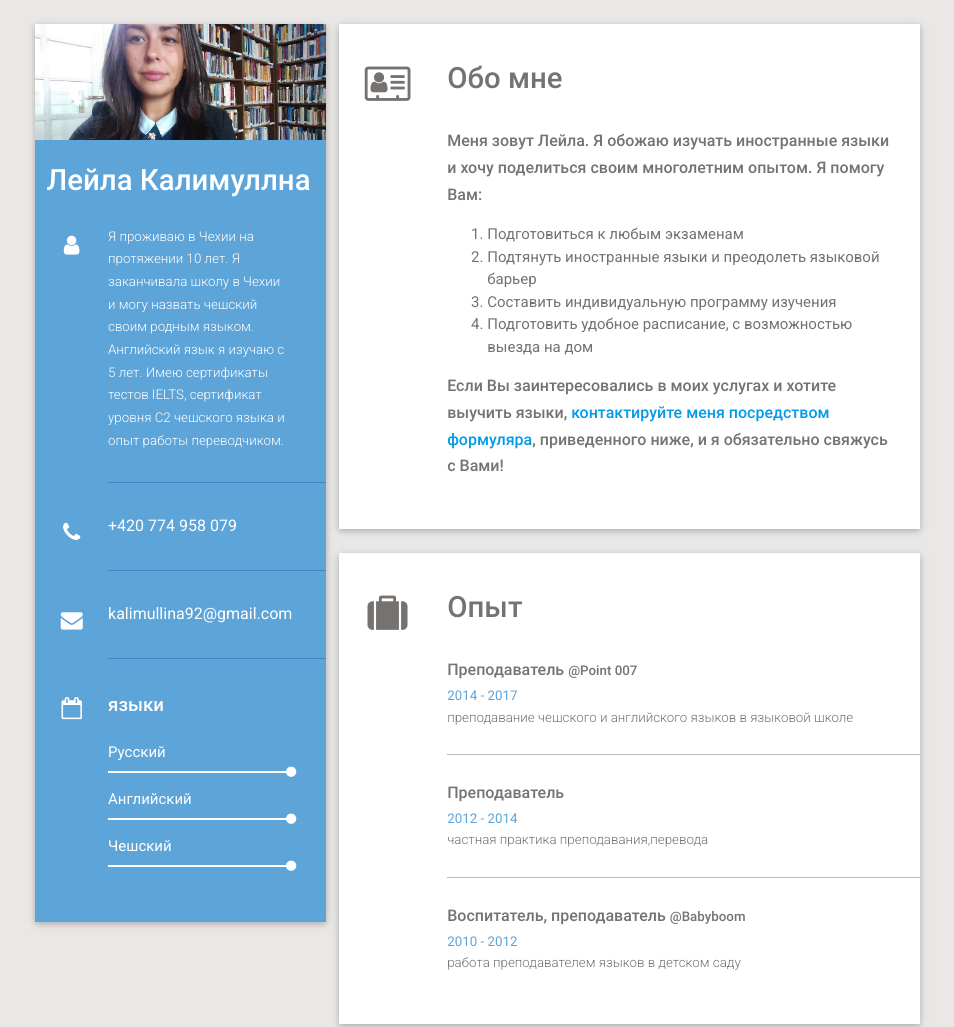
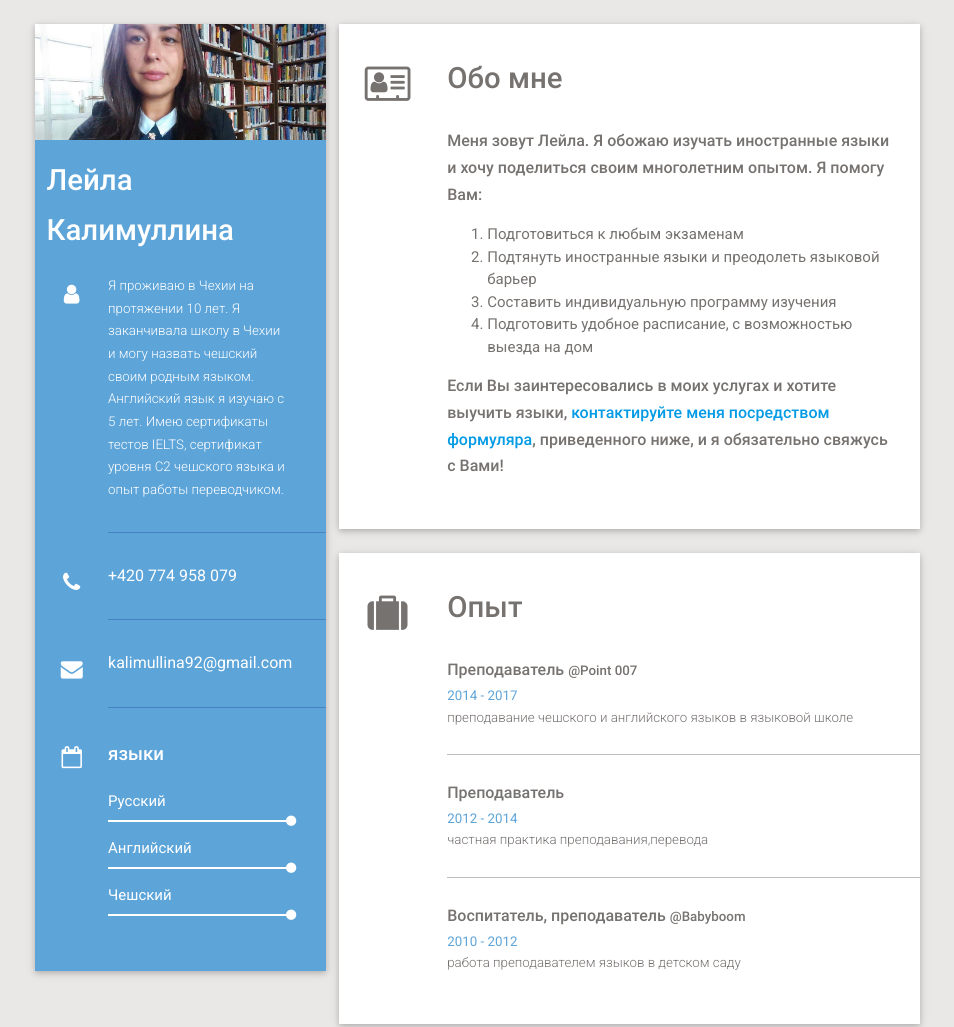
Before and after one commit to cyber-guard/leyla, a plain HTML site: page index.html in a window 1280 px wide. Shown: the top 1027 px of the page, without its empty margins (168-1122 px from the left). Drawn offline with Linux system fonts and the light colour scheme.

Commit message:
Fix surname

```diff
--- a/index.html
+++ b/index.html
@@ -82,7 +82,7 @@
                         <div class="col l12 m12 s12 sort-info sidebar-item">
                             <div class="row">
                                 <div class="title col s12 m12 right">
-                                    <h2>Лейла Калимуллна</h2> <!-- title name -->
+                                    <h2>Лейла Калимуллина</h2> <!-- title name -->
                                     <span></span>  <!-- tagline -->
                                 </div>
                             </div>
```
